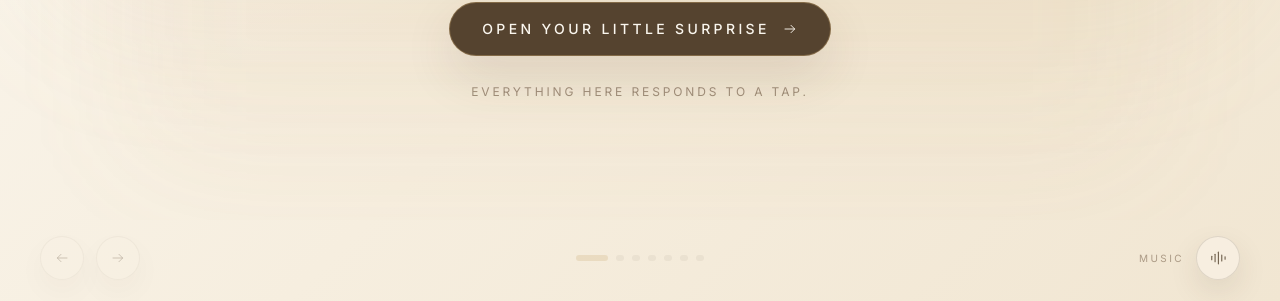
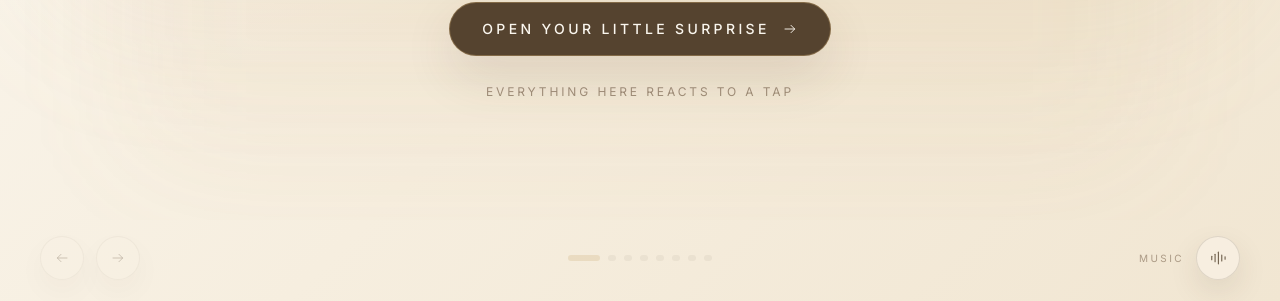
Before and after one commit to ayush143-maker/Annu-Birthday, a React (Vite) app: page / in a window 1280 px wide. Shown: the part 496-797 px from the top of the page. Built offline with nearby package versions, Linux system fonts and the light colour scheme.

Commit message:
Refactor content.js for consistency and clarity

```diff
--- a/src/data/content.js
+++ b/src/data/content.js
@@ -7,8 +7,10 @@ export const siteContent = {
   },
 
   ui: {
-    openingHint: "Everything here responds to a tap.",
-    sectionShellReady: "Section shell ready",
+    openingHint: "everything here reacts to a tap",
+    nextLabel: "next",
+    backLabel: "back",
+    confettiLabel: "confetti",
   },
 
   music: {
@@ -31,13 +33,19 @@ export const siteContent = {
         src: "/music/track-3-cake.mp3",
         volume: 0.88,
       },
+      {
+        id: "track-4-memories",
+        label: "Memories",
+        src: "/music/track-4-memories.mp3",
+        volume: 0.8,
+      },
     ],
   },
 
   pages: [
     {
       id: "opening",
-      label: "01 · The Wish",
+      label: "01 · the wish",
       title: "Happy Birthday, Annu",
       subtitle: "Today is all about you.",
       cta: "Open your little surprise",
@@ -45,170 +53,144 @@ export const siteContent = {
     },
     {
       id: "annu",
-      label: "02 · The Birthday Girl",
+      label: "02 · the birthday girl",
       title: "Annu",
       subtitle: "The birthday girl. My Annu.",
       musicTrack: "track-2-annu",
     },
     {
       id: "cake",
-      label: "03 · The Cake",
+      label: "03 · the cake",
       title: "Cake",
       subtitle: "Okayyy… birthday girl deserves a cake first.",
-      cta: "Make a wish",
+      musicTrack: "track-3-cake",
+    },
+    {
+      id: "balloons",
+      label: "04 · ceremonial duties",
+      title: "Balloons",
+      subtitle: "pop them all — every one owes you a compliment.",
       musicTrack: "track-3-cake",
     },
     {
       id: "memories",
-      label: "04 · The Memories",
+      label: "05 · the memories",
       title: "The Memories",
       subtitle: "And somehow, there are so many more memories than pictures.",
-      musicTrack: null,
+      musicTrack: "track-4-memories",
     },
     {
-      id: "secret-box",
-      label: "05 · Secret Box",
-      title: "Secret Box",
-      subtitle: "Some things are better understood without being explained.",
-      musicTrack: null,
+      id: "receipt",
+      label: "06 · friendship, itemised",
+      title: "Some people just make ordinary days better.",
+      subtitle: "friendship, but make it official.",
+      musicTrack: "track-4-memories",
     },
     {
       id: "letter",
-      label: "06 · The Letter",
+      label: "07 · a small letter",
       title: "The Letter",
       subtitle: "Read this slowly.",
-      musicTrack: null,
+      musicTrack: "track-4-memories",
     },
     {
       id: "finale",
-      label: "07 · The Finale",
+      label: "08 · the finale",
       title: "That’s all for you.",
       subtitle: "Just a little something from Secret Box.",
-      musicTrack: null,
+      musicTrack: "track-4-memories",
     },
   ],
 
   annu: {
     heading: "The birthday girl. My Annu.",
+    note: "five frames of her.",
     images: [
-      {
-        id: "annu-hero",
-        src: "/images/annu/annu-hero.jpg",
-        alt: "Annu",
-        variant: "hero",
-        aspect: "aspect-[4/5]",
-      },
-      {
-        id: "annu-1",
-        src: "/images/annu/annu-1.jpg",
-        alt: "Annu",
-        variant: "small",
-        aspect: "aspect-[4/5]",
-      },
-      {
-        id: "annu-2",
-        src: "/images/annu/annu-2.jpg",
-        alt: "Annu",
-        variant: "small",
-        aspect: "aspect-[4/5]",
-      },
-      {
-        id: "annu-3",
-        src: "/images/annu/annu-3.jpg",
-        alt: "Annu",
-        variant: "small",
-        aspect: "aspect-[3/4]",
-      },
-      {
-        id: "annu-4",
-        src: "/images/annu/annu-4.jpg",
-        alt: "Annu",
-        variant: "small",
-        aspect: "aspect-[3/4]",
-      },
+      { id: "annu-1", src: "/images/annu/annu-1.jpg", alt: "Annu", ratio: "3:4" },
+      { id: "annu-2", src: "/images/annu/annu-2.jpg", alt: "Annu", ratio: "3:4" },
+      { id: "annu-3", src: "/images/annu/annu-3.jpg", alt: "Annu", ratio: "3:4" },
+      { id: "annu-4", src: "/images/annu/annu-4.jpg", alt: "Annu", ratio: "3:4" },
+      { id: "annu-5", src: "/images/annu/annu-5.jpg", alt: "Annu", ratio: "1:1" },
     ],
   },
 
   cake: {
     heading: "Okayyy… birthday girl deserves a cake first.",
-    cta: "Make a wish",
-    wishReceived: "Wish received.",
+    lightCta: "tap to light up the candles",
+    wishCta: "make a wish",
+    wishReceived: "wish received.",
+    blowNote: "do not tell anyone what you wished.",
+  },
+
+  balloons: {
+    heading: "pop them all — every one owes you a compliment.",
+    allPopped: "all popped. okay, that was fun.",
+    compliments: [
+      "main character",
+      "iconic laugh",
+      "snack soulmate",
+      "10/10 friend",
+      "wish granted",
+      "zero chill",
+    ],
   },
 
   memories: {
-    heading: "The Memories",
     bottomLine: "And somehow, there are so many more memories than pictures.",
-    captions: ["just us.", "another one.", "same chaos.", "one more memory."],
+    captions: ["just us.", "another one.", "same chaos.", "one more memory.", "us, again."],
     images: [
       {
-        id: "together-hero",
-        src: "/images/together/together-hero.jpg",
+        id: "together-wide-1",
+        src: "/images/together/together-wide-1.jpg",
         alt: "Annu and Secret Box",
-        variant: "hero",
-        aspect: "aspect-[4/5]",
+        ratio: "16:9",
       },
       {
-        id: "together-1",
-        src: "/images/together/together-1.jpg",
+        id: "together-wide-2",
+        src: "/images/together/together-wide-2.jpg",
         alt: "Annu and Secret Box",
-        variant: "small",
-        aspect: "aspect-[4/5]",
+        ratio: "16:9",
       },
       {
-        id: "together-2",
-        src: "/images/together/together-2.jpg",
+        id: "together-43",
+        src: "/images/together/together-43.jpg",
         alt: "Annu and Secret Box",
-        variant: "small",
-        aspect: "aspect-[3/4]",
+        ratio: "4:3",
       },
       {
-        id: "together-3",
-        src: "/images/together/together-3.jpg",
+        id: "together-34-1",
+        src: "/images/together/together-34-1.jpg",
         alt: "Annu and Secret Box",
-        variant: "small",
-        aspect: "aspect-[3/4]",
+        ratio: "3:4",
       },
       {
-        id: "together-wide",
-        src: "/images/together/together-wide.jpg",
+        id: "together-34-2",
+        src: "/images/together/together-34-2.jpg",
         alt: "Annu and Secret Box",
-        variant: "wide",
-        aspect: "aspect-[16/10]",
+        ratio: "3:4",
       },
     ],
   },
 
-  secretBox: {
-    heading: "SECRET BOX",
-    subtitle: "Some things are better understood without being explained.",
-    finalLine: "Some names stay inside the box.",
-    cards: [
-      {
-        id: "gossips",
-        title: "Gossips",
-        note: "Locked for us only.",
-      },
-      {
-        id: "secrets",
-        title: "Secrets",
-        note: "Vault grade.",
-      },
-      {
-        id: "random-conversations",
-        title: "Random conversations",
-        note: "Every bit of chaos.",
-      },
-      {
-        id: "things-only-we-know",
-        title: "Things only we know",
-        note: "Better understood without explanation.",
-      },
+  receipt: {
+    title: "Friendship Receipt",
+    meta: "customer: Annu ✦ since childhood ✦ verified best friend",
+    items: [
+      { icon: "star", label: "unlimited hype", value: "∞" },
+      { icon: "cup", label: "snacks, split 60/40 (your 60)", value: "priceless" },
+      { icon: "note", label: "playlists traded, zero skips", value: "10/10" },
+      { icon: "bell", label: "emergency snack response", value: "7 min avg" },
+      { icon: "lock", label: "secret-keeping", value: "vault-grade" },
+      { icon: "phone", label: "bad-day rescue line", value: "always picks up" },
     ],
+    totalLabel: "TOTAL — one great friend",
+    totalValue: "paid in full (in snacks)",
+    footnote: "some names stay inside the box.",
   },
 
   letter: {
+    toLabel: "to: Annu",
     greeting: "Dear Annu",
-    subtitle: "Read this slowly.",
     paragraphs: [
       "May God bless you and may you achieve great success in your life. I truly wish, bhai, that you become an IAS one day.",
       "It’s the first time in so many years that we’re not together on your birthday. I really miss having you around.",
@@ -224,6 +206,13 @@ export const siteContent = {
 
   finale: {
     extraLine: "Happy Birthday once again, Annu.",
+    ps: "P.S. this website never expires.",
     replayCta: "Replay the memories",
+    photo: {
+      id: "finale-34",
+      src: "/images/finale/finale-34.jpg",
+      alt: "Annu",
+      ratio: "3:4",
+    },
   },
 };
```
